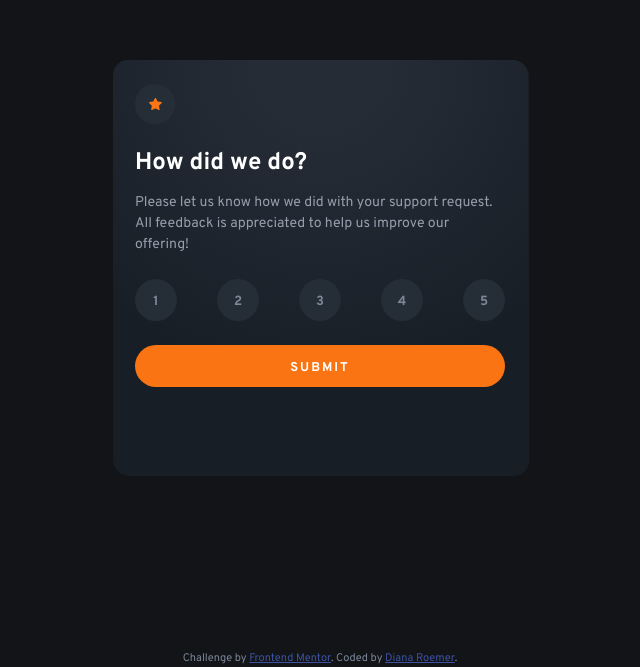
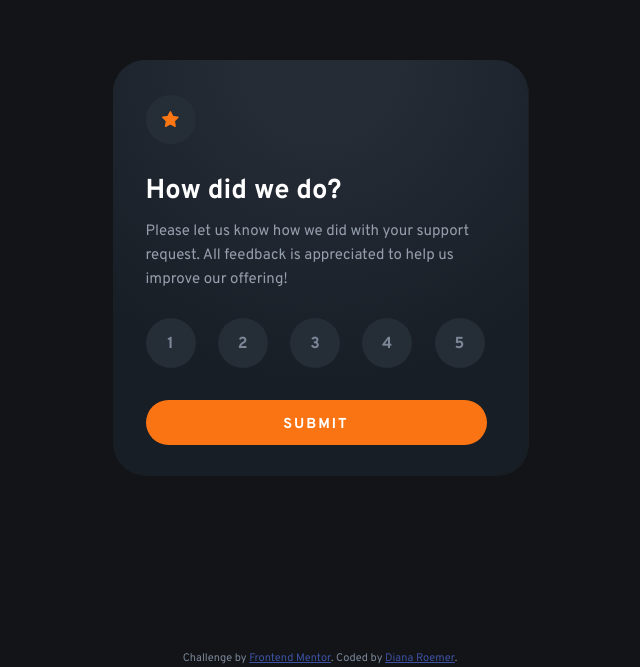
Before and after one commit to dianaroemer/Interactive-Rating-Component, a React (Create React App) app: page / in a window 1280 px wide. Shown: the part 133-800 px from the top of the page, without its empty margins (320-960 px from the left). Built offline with nearby package versions, Linux system fonts and the light colour scheme.

Commit message:
style Modal rating page for 1440x800 displays

```diff
--- a/src/Styles/Rating.scss
+++ b/src/Styles/Rating.scss
@@ -86,6 +86,7 @@
     color: _colors.$White;
     transition: .15s;
 
+    padding-top: 3px;
 }
 
 .valueButton:hover{
@@ -107,7 +108,15 @@
     letter-spacing: 2px;
 
     padding-top: 5px;
+
+    overflow: hidden;
 }
+
+.submitButton:hover {
+    color: _colors.$Orange;
+    background-color: _colors.$White;
+}
+
 
 
 @media screen and (min-width: 427px ) {
@@ -115,5 +124,65 @@
         width: 415px;
         height: 415px;
         margin-left: 0;
+        border-radius: 2rem;
+    }
+
+    .ratingContent {
+        padding: 33px;
+        padding-bottom: 30px;
+    }
+
+    .starLogoContainer {
+        height: 60px;
+        width: 50px;
+        border-radius: 50px;
+        // display: grid;
+        // place-content: center;
+        margin-top: 2px;
+        margin-bottom: 2px;
+    }
+
+    .starLogo {
+        transform: scale(1.0);
+    }
+
+    .modalHeader {
+        // margin-top: 2px;
+        // padding-top: 5px;
+        font-size: 1.71rem;
+        // margin-bottom: 0;
+    }
+
+    .modalParagraph {
+        margin-top: .8rem;
+        font-size: .94rem;
+        line-height: 1.6;
+    }
+
+    .ratingButtonsContainer {
+        margin-top: 10px;
+        margin-right: 10px;
+    }
+
+    .valueButton {
+        height: 50px;
+        width: 50px;
+        border-radius: 25px;
+        font-size: 1rem;
+    }
+
+    .valueButtonSelected {
+        height: 50px;
+        width: 50px;
+        border-radius: 25px;
+        font-size: 1rem;
+    }
+
+    .submitButton {
+        margin-top: 2rem;
+        margin-right: .5rem;
+        height: 53px;
+        font-size: .9rem;
+        border-radius: 25px;
     }
 }
--- a/src/Styles/Thanked.scss
+++ b/src/Styles/Thanked.scss
@@ -54,3 +54,12 @@
     // margin-right: 0;
     line-height: 1.5;
 }
+
+
+@media screen and (min-width: 427px ) {
+    .ratingModal{
+        width: 415px;
+        height: 415px;
+        margin-left: 0;
+    }
+}
```
